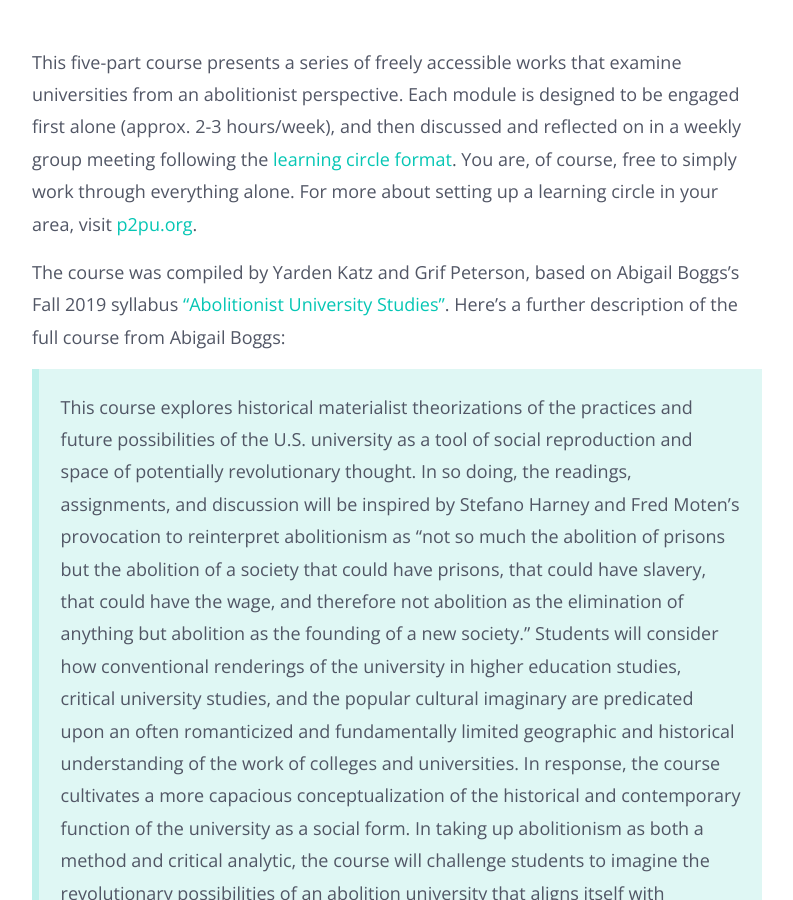
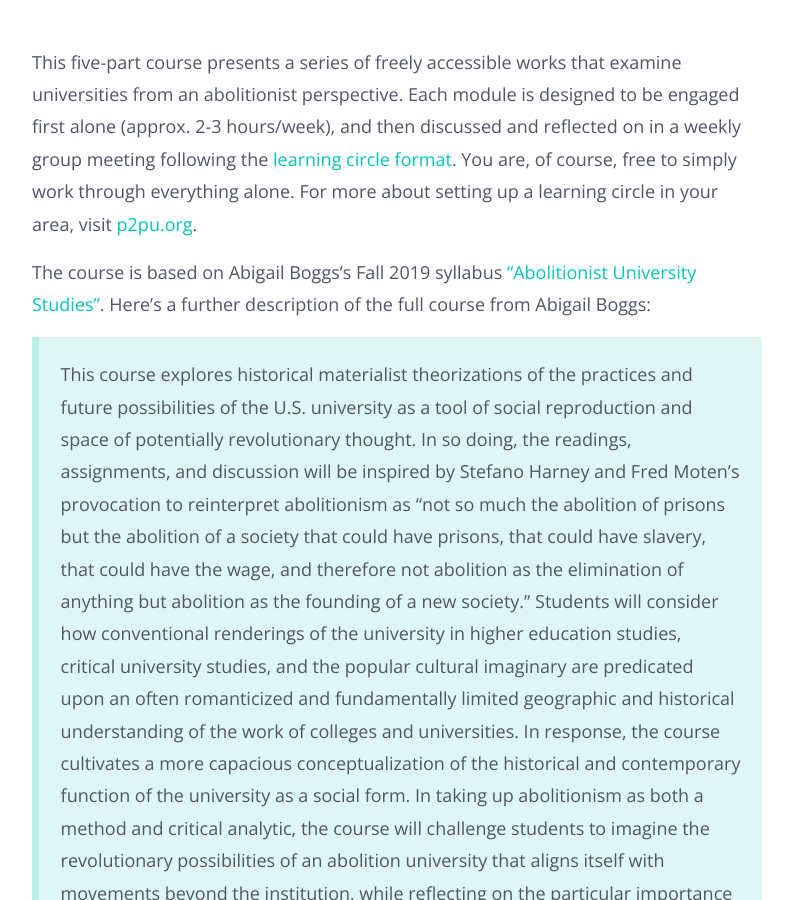
Before and after one commit to GrifP/abolishing-the-university, a Jekyll site: the page built from index.md, in a window 1280 px wide and 900 px high, scrolled down 663 px. Shown: the whole window, without its empty margins (243-1036 px from the left). Built offline with Jekyll 4.4.1, drawn with Linux system fonts in a browser that asks for light colours; nearby versions of some CDN libraries.

Commit message:
Update index.md

```diff
--- a/index.md
+++ b/index.md
@@ -12,6 +12,6 @@ published: true
 
 This five-part course presents a series of freely accessible works that examine universities from an abolitionist perspective. Each module is designed to be engaged first alone (approx. 2-3 hours/week), and then discussed and reflected on in a weekly group meeting following the [learning circle format](https://app.gitbook.com/@peer-2-peer-university/s/p2pu-knowledge-base/learning-circles/learning-circles-1). You are, of course, free to simply work through everything alone. For more about setting up a learning circle in your area, visit [p2pu.org](https://p2pu.org).
 
-The course was compiled by Yarden Katz and Grif Peterson, based on Abigail Boggs’s Fall 2019 syllabus [“Abolitionist University Studies”](https://www.academia.edu/40213440/Abolitionist_University_Studies_Syllabus_Fall_2019). Here’s a further description of the full course from Abigail Boggs:
+The course is based on Abigail Boggs’s Fall 2019 syllabus [“Abolitionist University Studies”](https://www.academia.edu/40213440/Abolitionist_University_Studies_Syllabus_Fall_2019). Here’s a further description of the full course from Abigail Boggs:
 
 > This course explores historical materialist theorizations of the practices and future possibilities of the U.S. university as a tool of social reproduction and space of potentially revolutionary thought. In so doing, the readings, assignments, and discussion will be inspired by Stefano Harney and Fred Moten's provocation to reinterpret abolitionism as "not so much the abolition of prisons but the abolition of a society that could have prisons, that could have slavery, that could have the wage, and therefore not abolition as the elimination of anything but abolition as the founding of a new society." Students will consider how conventional renderings of the university in higher education studies, critical university studies, and the popular cultural imaginary are predicated upon an often romanticized and fundamentally limited geographic and historical understanding of the work of colleges and universities. In response, the course cultivates a more capacious conceptualization of the historical and contemporary function of the university as a social form. In taking up abolitionism as both a method and critical analytic, the course will challenge students to imagine the revolutionary possibilities of an abolition university that aligns itself with movements beyond the institution, while reflecting on the particular importance and challenge of enacting such a vision in our current political moment.
```
